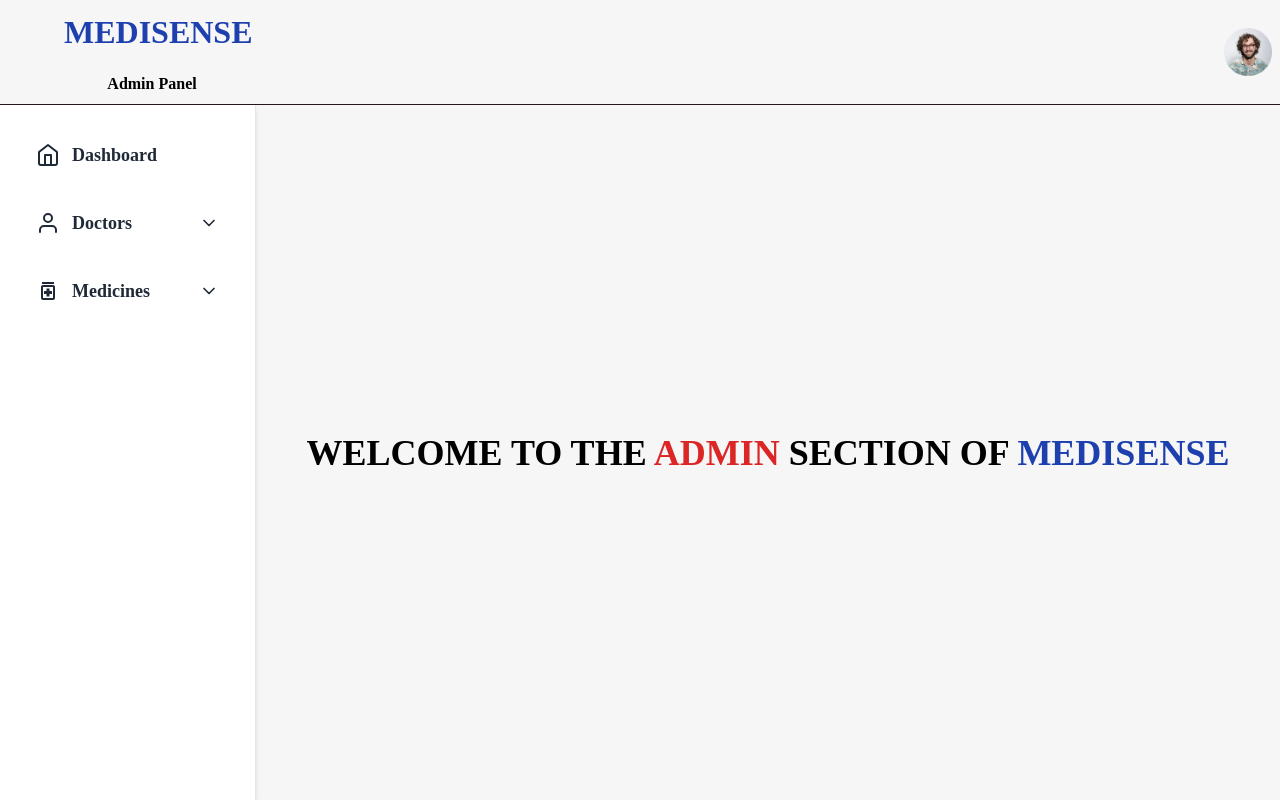
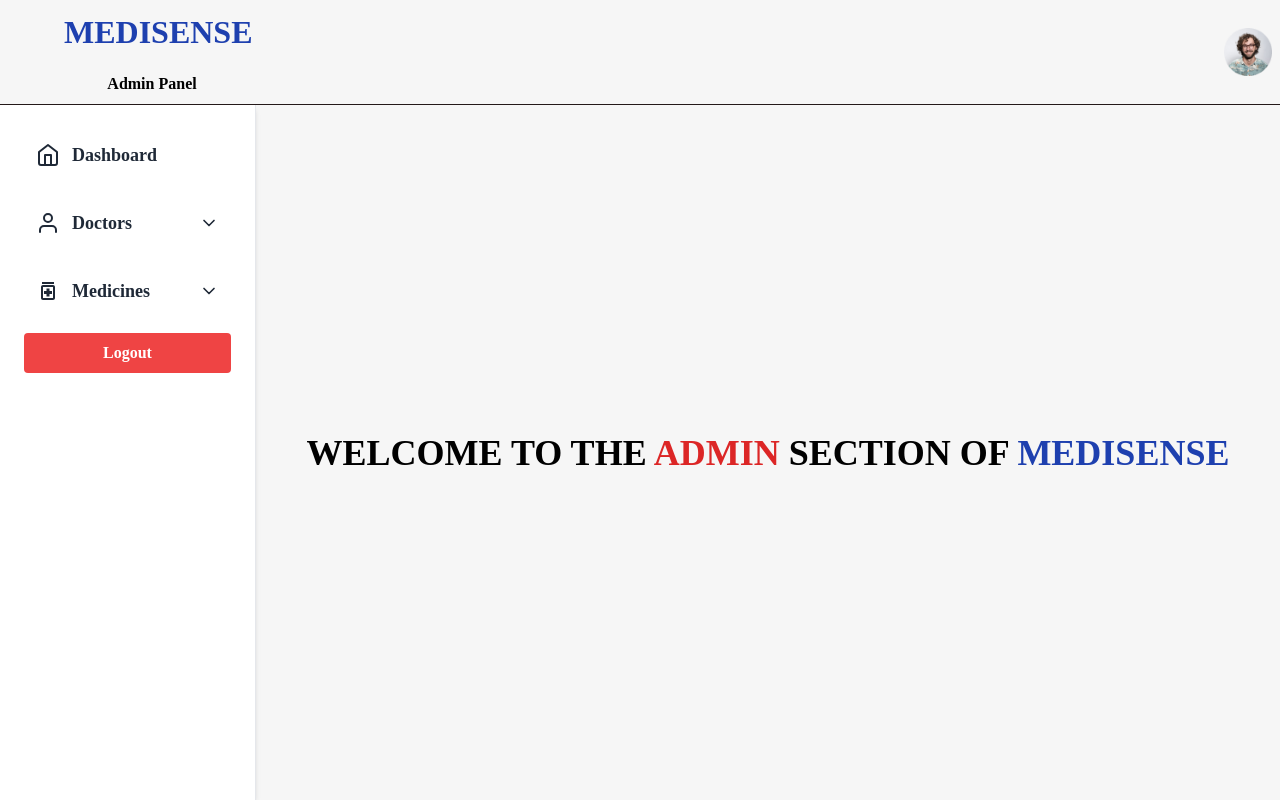
Before and after one commit to Shahab-16/MediSense, a React (Create React App) app in the folder admin/: page /admin in a window 1280 px wide. Built offline with nearby package versions, Linux system fonts and the light colour scheme.

Commit message:
added logout function in doctor and admin

```diff
--- a/admin/src/components/Sidebar.js
+++ b/admin/src/components/Sidebar.js
@@ -1,10 +1,14 @@
-import React, { useState } from 'react';
-import { NavLink } from 'react-router-dom';
-import { FiHome, FiUser, FiChevronDown, FiChevronUp } from 'react-icons/fi';
-import { MdOutlineMedication, MdPersonAddAlt1, MdOutlineEventNote } from 'react-icons/md';
-import { BsClipboardData, BsListCheck, BsBoxArrowInDown } from 'react-icons/bs';
-import { FaRegListAlt } from 'react-icons/fa';
-import { useNavigate } from 'react-router-dom';
+import React, { useState } from "react";
+import { NavLink } from "react-router-dom";
+import { FiHome, FiUser, FiChevronDown, FiChevronUp } from "react-icons/fi";
+import {
+  MdOutlineMedication,
+  MdPersonAddAlt1,
+  MdOutlineEventNote,
+} from "react-icons/md";
+import { BsClipboardData, BsListCheck, BsBoxArrowInDown } from "react-icons/bs";
+import { FaRegListAlt } from "react-icons/fa";
+import { useNavigate } from "react-router-dom";
 
 const Sidebar = () => {
   const [isDoctorsDropdownOpen, setDoctorsDropdownOpen] = useState(false);
@@ -13,13 +17,18 @@ const Sidebar = () => {
 
   const doctorDropDownClick = () => {
     setDoctorsDropdownOpen(!isDoctorsDropdownOpen);
-    navigate('/admin/doctors');
+    navigate("/admin/doctors");
   };
 
   const medicineDropDownClick = () => {
     setMedicinesDropdownOpen(!isMedicinesDropdownOpen);
-    navigate('/admin/medicines');
+    navigate("/admin/medicines");
   };
+
+  const logoutHandler=()=>{
+    localStorage.removeItem("token");
+    navigate("/");
+  }
 
   return (
     <div className="bg-white text-gray-800 w-full md:w-1/4 lg:max-w-[20%] p-6 flex flex-col gap-4 border-r shadow-md">
@@ -40,7 +49,11 @@ const Sidebar = () => {
           <FiUser size={24} />
           <p className="text-lg font-semibold">Doctors</p>
         </div>
-        {isDoctorsDropdownOpen ? <FiChevronUp size={20} /> : <FiChevronDown size={20} />}
+        {isDoctorsDropdownOpen ? (
+          <FiChevronUp size={20} />
+        ) : (
+          <FiChevronDown size={20} />
+        )}
       </div>
       {isDoctorsDropdownOpen && (
         <div className="flex flex-col gap-3 ml-6 mt-2 border-l-2 border-gray-300 pl-4">
@@ -77,7 +90,11 @@ const Sidebar = () => {
           <MdOutlineMedication size={24} />
           <p className="text-lg font-semibold">Medicines</p>
         </div>
-        {isMedicinesDropdownOpen ? <FiChevronUp size={20} /> : <FiChevronDown size={20} />}
+        {isMedicinesDropdownOpen ? (
+          <FiChevronUp size={20} />
+        ) : (
+          <FiChevronDown size={20} />
+        )}
       </div>
       {isMedicinesDropdownOpen && (
         <div className="flex flex-col gap-3 ml-6 mt-2 border-l-2 border-gray-300 pl-4">
@@ -104,6 +121,12 @@ const Sidebar = () => {
           </NavLink>
         </div>
       )}
+      <button
+        onClick={() => logoutHandler()}
+        className="w-full py-2 flex items-center justify-center rounded bg-red-500 text-white font-semibold hover:bg-red-700 transition duration-300"
+      >
+        Logout
+      </button>
     </div>
   );
 };
```
Also changed, not shown: 1 other file (tests, documents, lock files or other folders).
